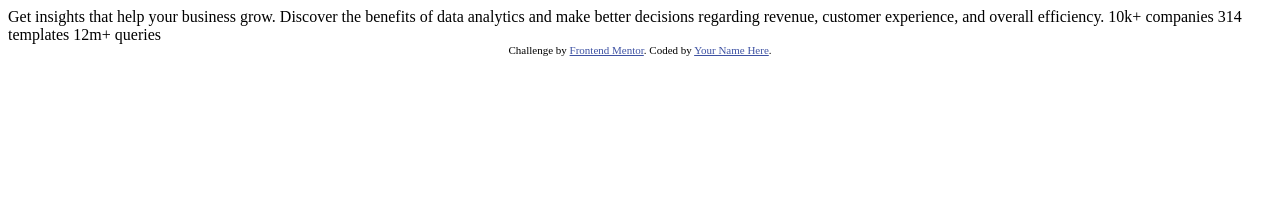
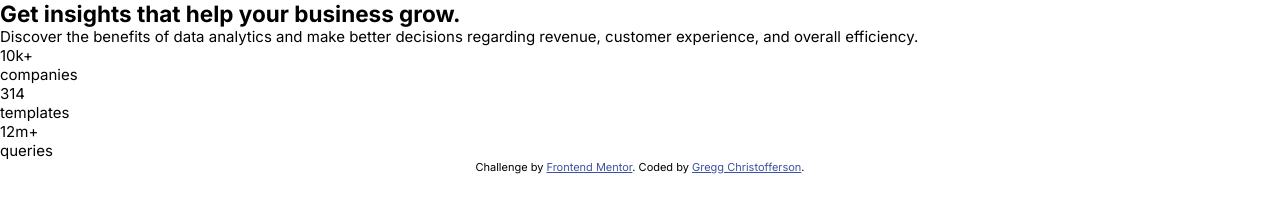
Before and after one commit to gchristofferson/stats-preview-card-component, a plain HTML site: page index.html in a window 1280 px wide. Drawn offline with Linux system fonts and the light colour scheme.

Commit message:
finished HTML and started CSS

```diff
--- /dev/null
+++ b/css/styles.css
@@ -0,0 +1,46 @@
+*,
+*:before,
+*:after {
+    box-sizing: border-box;
+    margin: 0;
+    padding: 0;
+}
+
+img {
+    min-width: 100%;
+}
+
+/* ==============================
+COLORS
+================================= */
+
+:root {
+    /* --- Primary --- */
+    --main-background: hsl(233, 47%, 7%);
+    --card-background: hsl(244, 38%, 16%);
+    --accent: hsl(277, 64%, 61%);
+
+    /* --- Neutral --- */
+    --main-heading-stats: hsl(0, 0%, 100%);
+    --main-p: hsla(0, 0%, 100%, 0.75);
+    --stat-headings: hsla(0, 0%, 100%, 0.6);
+}
+
+/* ==============================
+TYPOGRAPHY
+================================= */
+
+/*
+font-family: 'Inter', sans-serif;
+font-family: 'Lexend Deca', sans-serif;
+ */
+
+body {
+    font-size: 15px;
+    font-family: 'Inter', sans-serif;
+    font-weight: 400;
+}
+
+@media(min-width: 1440px) {
+
+}
--- a/index.html
+++ b/index.html
@@ -5,6 +5,14 @@
   <meta name="viewport" content="width=device-width, initial-scale=1.0"> <!-- displays site properly based on user's device -->
 
   <link rel="icon" type="image/png" sizes="32x32" href="./images/favicon-32x32.png">
+
+  <!--Google Fonts -->
+  <link rel="preconnect" href="https://fonts.googleapis.com">
+  <link rel="preconnect" href="https://fonts.gstatic.com" crossorigin>
+  <link href="https://fonts.googleapis.com/css2?family=Inter:wght@400;700&family=Lexend+Deca&display=swap" rel="stylesheet">
+
+  <!--My Styles -->
+  <link rel="stylesheet" href="./css/styles.css">
 
   <title>Frontend Mentor | Stats preview card component</title>
 
@@ -15,19 +23,36 @@
   </style>
 </head>
 <body>
+  <main class="container">
+    <div class="card row">
+      <div class="card__info">
+        <div class="card__content">
+          <h2 class="card__title">Get insights that help your business grow.</h2>
+          <p class="card__text">Discover the benefits of data analytics and make better decisions regarding revenue, customer
+            experience, and overall efficiency.</p>
+        </div>
+        <div class="card__stats">
+          <div class="card__stat">
+            <p class="card__stat-num">10k+</p>
+            <p class="card__stat-type">companies</p>
+          </div>
+          <div class="card__stat">
+            <p class="card__stat-num">314</p>
+            <p class="card__stat-type">templates</p>
+          </div>
+          <div class="card__stat">
+            <p class="card__stat-num"> 12m+</p>
+            <p class="card__stat-type">queries</p>
+          </div>
+        </div>
+      </div>
+      <div class="card__img"></div>
+    </div>
+  </main>
 
-  Get insights that help your business grow.
-
-  Discover the benefits of data analytics and make better decisions regarding revenue, customer
-  experience, and overall efficiency.
-
-  10k+ companies
-  314 templates
-  12m+ queries
-
-  <div class="attribution">
+  <div class="attribution" role="contentinfo">
     Challenge by <a href="https://www.frontendmentor.io?ref=challenge" target="_blank">Frontend Mentor</a>.
-    Coded by <a href="#">Your Name Here</a>.
+    Coded by <a href="https://www.frontendmentor.io/profile/gchristofferson">Gregg Christofferson</a>.
   </div>
 </body>
 </html>
```
